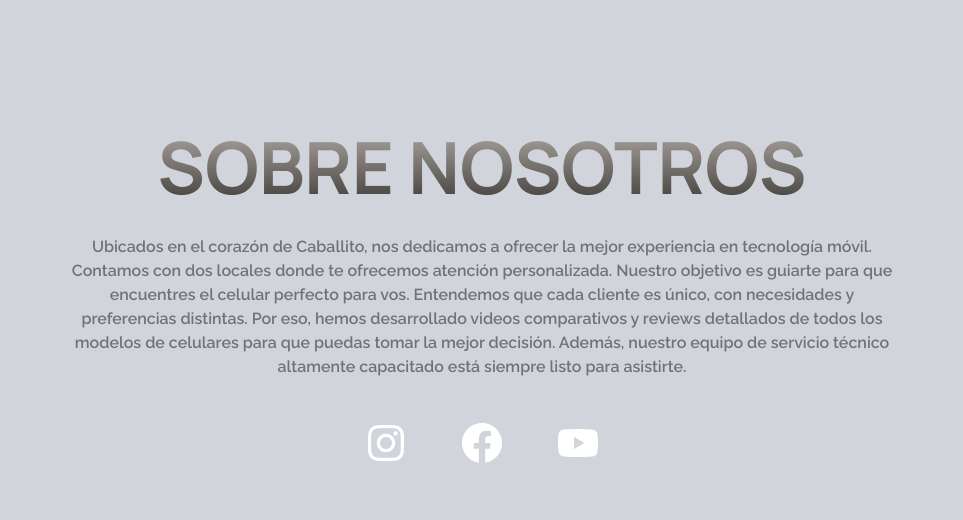
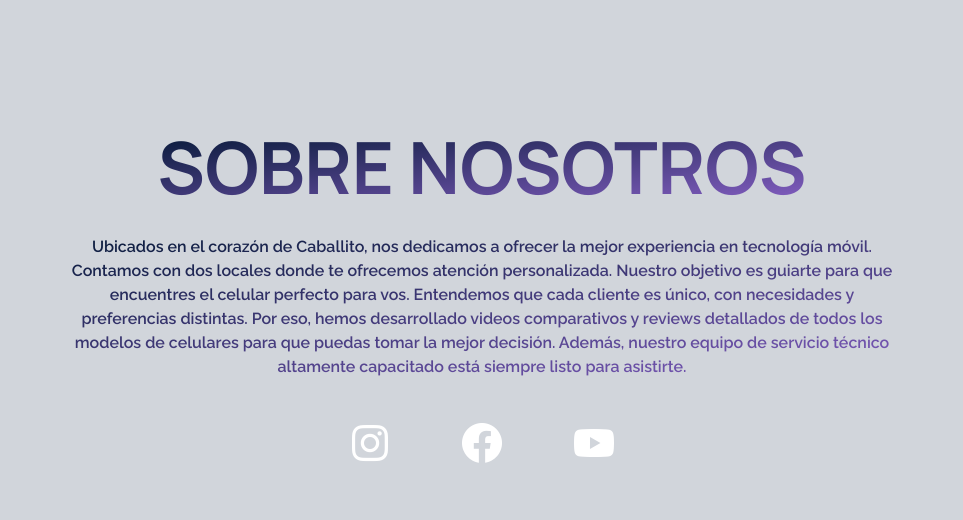
Before and after one commit to Najdorf12/glc-tech, a React (Vite) app: page / in a window 1280 px wide. Shown: the part 820-1340 px from the top of the page, without its empty margins (158-1121 px from the left). Built offline with nearby package versions, Linux system fonts and the light colour scheme; no server answers.

Commit message:
add styles

```diff
--- a/src/pages/Home.jsx
+++ b/src/pages/Home.jsx
@@ -56,15 +56,15 @@ const Home = () => {
       </main>
       <section className="relative w-full h-[70vh] bg-gray-300 z-50 flex justify-center items-center px-2 sm:px-4 text-gray-300 -mt-[10%] md:mt-0 xl:h-[80dvh] 2xl:h[70dvh] ">
         <article className="relative z-50 flex flex-col  justify-center items-center gap-8 lg:gap-5 text-center sm:max-w-[600px] md:max-w-[700px] lg:max-w-[900px] 2xl:max-w-[1000px]  xl:gap-8 2xl:gap-10 ">
-          <h6 className="font-title text-4xl  font-bold md:text-6xl lg:text-[9dvh] bg-gradient-to-t from-stone-700 to-stone-400 inline-block text-transparent bg-clip-text">
+          <h6 className="font-title text-4xl  font-bold md:text-6xl lg:text-[9dvh] bg-gradient-to-br from-[#051937] to-[#845EC2] inline-block text-transparent bg-clip-text ">
             SOBRE NOSOTROS
           </h6>
-          <p className="font-text2 px-1   text-zinc-500 text-[.9rem] font-semibold sm:text-base  xl:px-8 2xl:text-lg  ">
+          <p className="font-text2 px-1   text-[.9rem] font-semibold sm:text-base  xl:px-8 2xl:text-lg bg-gradient-to-br from-[#051937] to-[#845EC2] inline-block text-transparent bg-clip-text ">
           Ubicados en el corazón de Caballito, nos dedicamos a ofrecer la mejor experiencia en tecnología móvil. Contamos con dos locales donde te ofrecemos atención personalizada. Nuestro objetivo es guiarte para que encuentres el celular perfecto para vos.
           Entendemos que cada cliente es único, con necesidades y preferencias distintas. Por eso, hemos desarrollado videos comparativos y reviews detallados de todos los modelos de celulares para que puedas tomar la mejor decisión.
           Además, nuestro equipo de servicio técnico altamente capacitado está siempre listo para asistirte.{/*  proporcionando soluciones efectivas y confiables para cualquier problema que puedas enfrentar con tu celular. En Glc Tech, tu satisfacción es nuestra prioridad. */}
           </p>
-          <ul className="text-white text-5xl flex gap-10 mt-2 xl:text-5xl xl:gap-12 2xl:text-6xl 2xl:gap-16">
+          <ul className="text-white text-5xl flex gap-10 mt-2 xl:text-5xl xl:gap-[4rem] 2xl:text-6xl 2xl:gap-20">
             <li>
               <Link
                 to={"https://www.instagram.com/grupolacomunidad/"}
```
